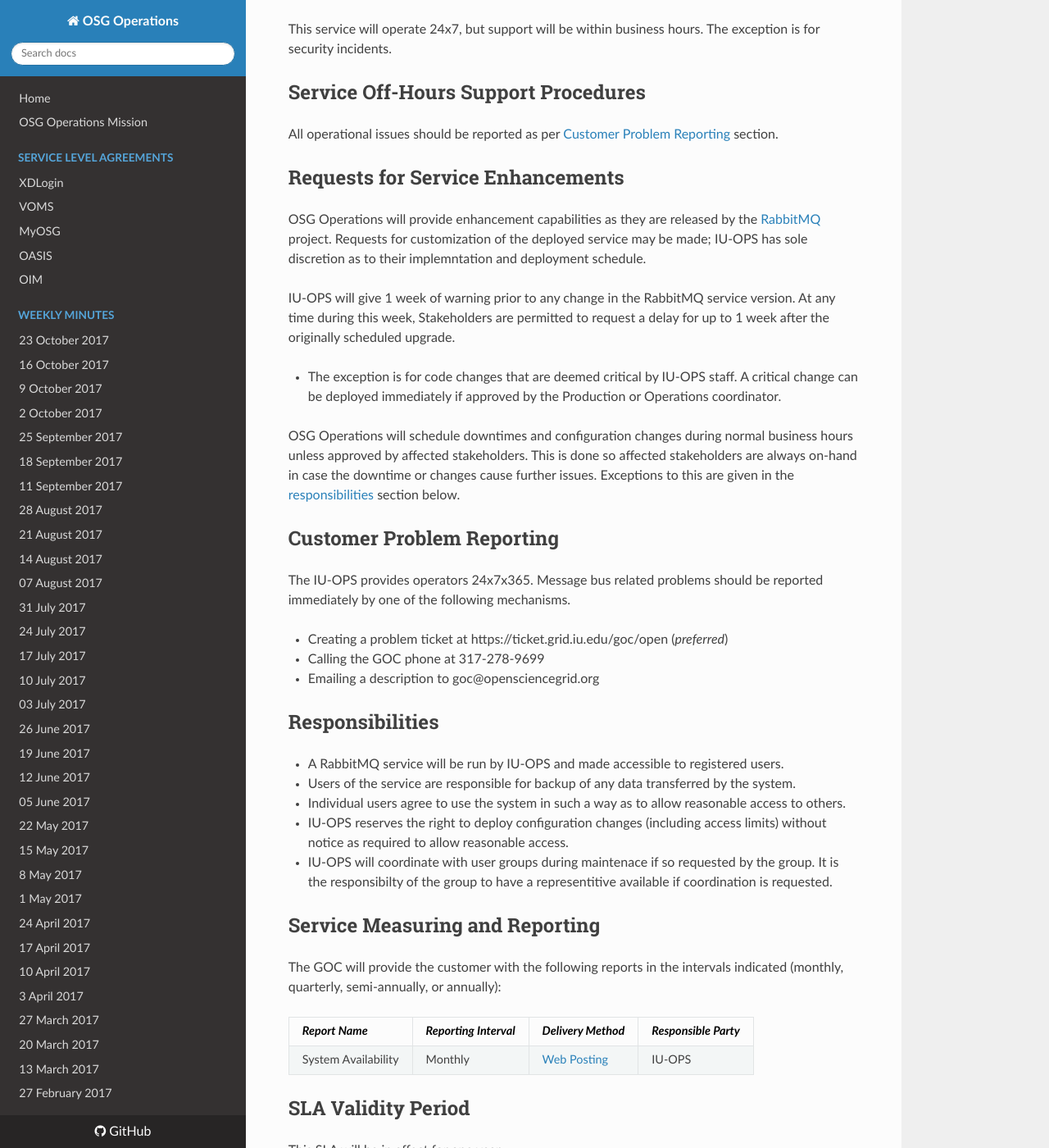
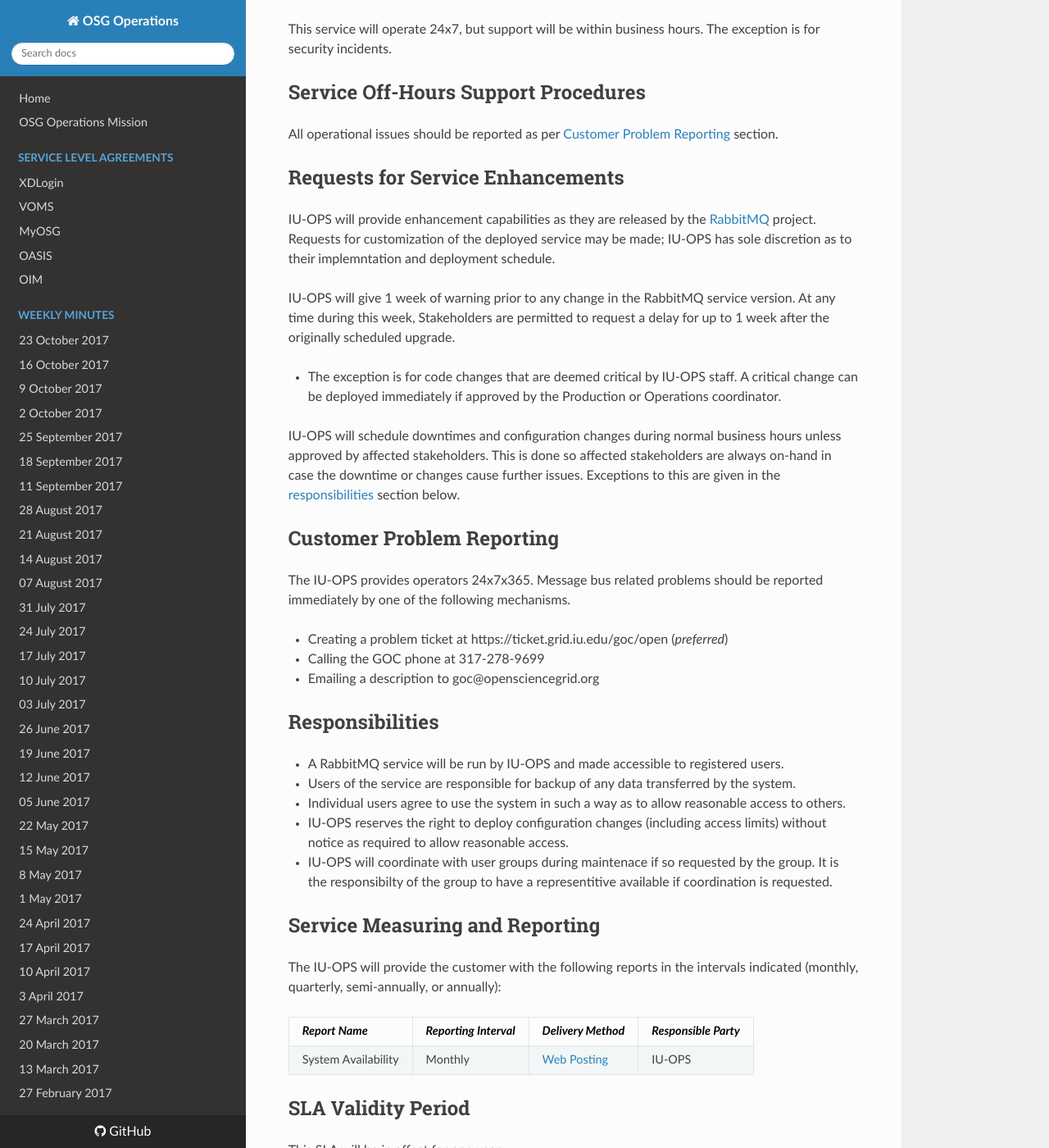
Before and after one commit to osg-htc/operations, an MkDocs documentation site: the page built from docs/SLA/event.md, in a window 1280 px wide and 1400 px high, scrolled down 2271 px. Shown: the whole window at 82% size. Built offline with MkDocs 1.6.1, drawn with Linux system fonts in a browser that asks for light colours; nearby versions of some CDN libraries; old or Windows-style settings are respelled for this version of MkDocs.

Commit message:
Update event.md

```diff
--- a/docs/SLA/event.md
+++ b/docs/SLA/event.md
@@ -74,14 +74,14 @@ This service will operate 24x7, but support will be within business hours. The e
 All operational issues should be reported as per [Customer Problem Reporting](#customer-problem-reporting) section.
 
 ## Requests for Service Enhancements
-OSG Operations will provide enhancement capabilities as they are released by the [RabbitMQ](https://www.rabbitmq.com/) project. Requests for customization of the deployed service may be made; IU-OPS has sole discretion as to their implemntation and deployment schedule.
+IU-OPS will provide enhancement capabilities as they are released by the [RabbitMQ](https://www.rabbitmq.com/) project. Requests for customization of the deployed service may be made; IU-OPS has sole discretion as to their implemntation and deployment schedule.
 
 IU-OPS will give 1 week of warning prior to any change in the RabbitMQ service version. At any time during this week, Stakeholders are permitted to request a delay for up to 1 week after the originally scheduled upgrade.
 
    * The exception is for code changes that are deemed critical by IU-OPS staff.
    A critical change can be deployed immediately if approved by the Production or Operations coordinator.
 
-OSG Operations will schedule downtimes and configuration changes during normal business hours unless approved by affected stakeholders. This is done so affected stakeholders are always on-hand in case the downtime or changes cause further issues. Exceptions to this are given in the [responsibilities](#Responsibilities) section below.
+IU-OPS will schedule downtimes and configuration changes during normal business hours unless approved by affected stakeholders. This is done so affected stakeholders are always on-hand in case the downtime or changes cause further issues. Exceptions to this are given in the [responsibilities](#Responsibilities) section below.
 
 ## Customer Problem Reporting
 The IU-OPS provides operators 24x7x365. Message bus related problems should be reported immediately by one of the following mechanisms.
@@ -99,7 +99,7 @@ The IU-OPS provides operators 24x7x365. Message bus related problems should be r
    * IU-OPS will coordinate with user groups during maintenace if so requested by the group. It is the responsibilty of the group to have a representitive available if coordination is requested.
 
 ## Service Measuring and Reporting
-The GOC will provide the customer with the following reports in the intervals indicated (monthly, quarterly, semi-annually, or annually):
+The IU-OPS will provide the customer with the following reports in the intervals indicated (monthly, quarterly, semi-annually, or annually):
 
 | *Report Name* | *Reporting Interval* | *Delivery Method* | *Responsible Party* |
 | ------------- | -------------------- | ----------------- | ------------------- |
```
